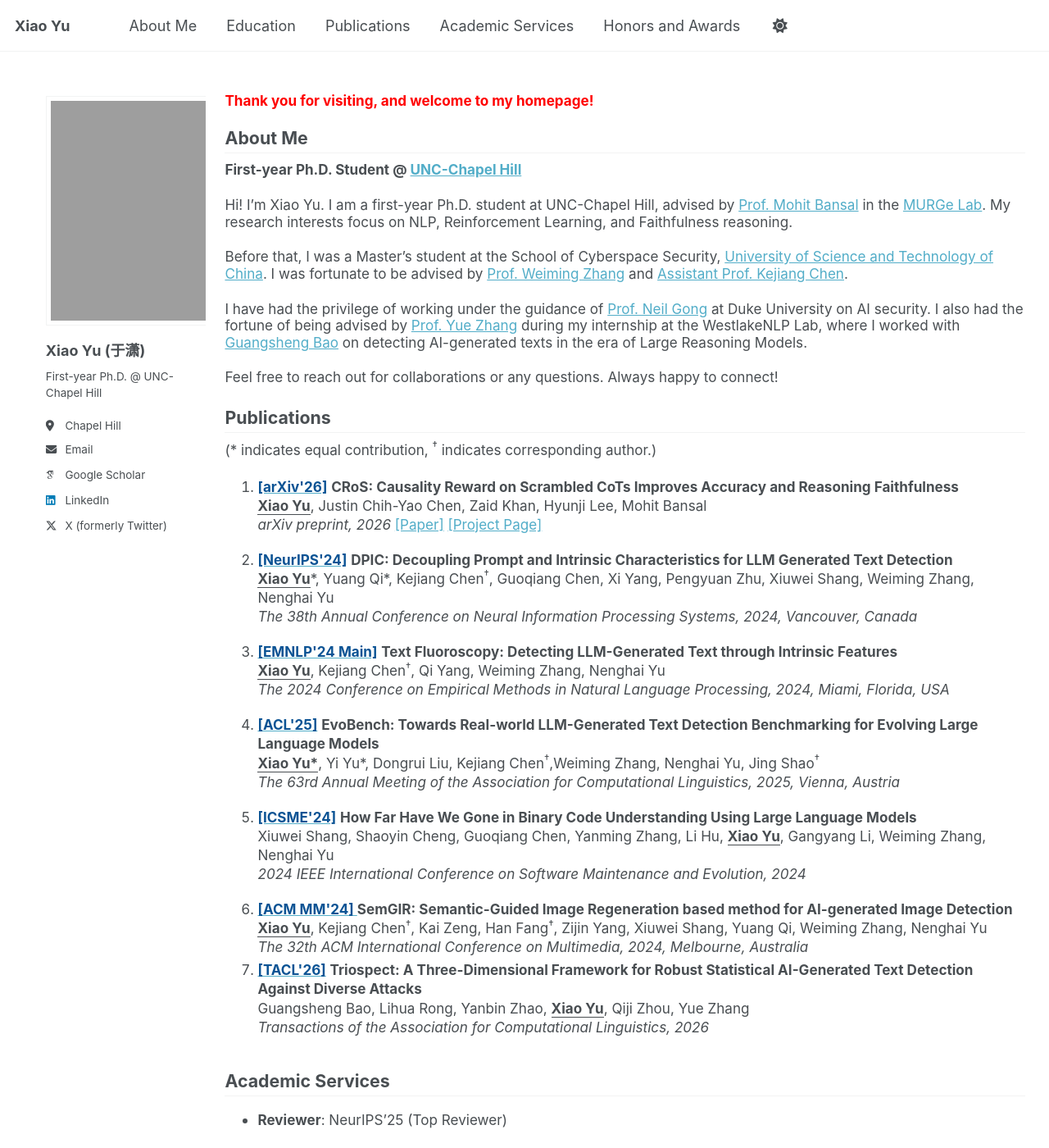
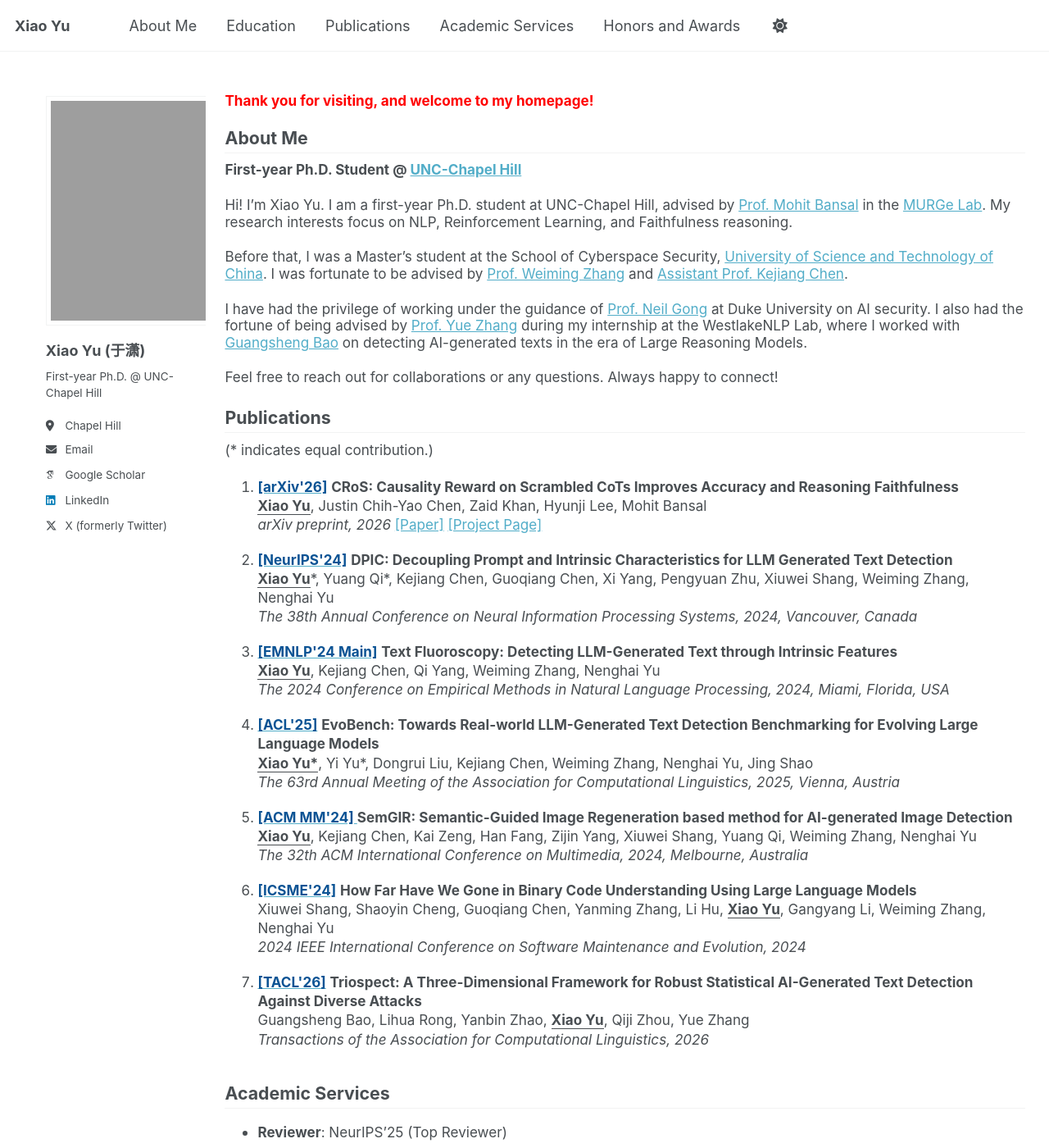
Before and after one commit to xiaoyu-1217/xiaoyu-1217.github.io, a Jekyll site: the page built from _pages/about.md, in a window 1280 px wide and 1400 px high. Shown: the whole window at 82% size. Built offline with Jekyll 4.4.1, drawn with Linux system fonts in a browser that asks for light colours; some web fonts are replaced; a script that is not in the unit is left out.

Commit message:
Update about.md

```diff
--- a/_pages/about.md
+++ b/_pages/about.md
@@ -27,7 +27,7 @@ Feel free to reach out for collaborations or any questions. Always happy to conn
 **Publications**
 ---
 
-(* indicates equal contribution, <sup>†</sup> indicates corresponding author.)
+(* indicates equal contribution.)
 
 <ol>
     <li>
@@ -43,7 +43,7 @@ Feel free to reach out for collaborations or any questions. Always happy to conn
     <li>
         <b><a href='https://arxiv.org/pdf/2305.12519'><font color="#0b5394">[NeurIPS'24]</font></a></b>
         <b>DPIC: Decoupling Prompt and Intrinsic Characteristics for LLM Generated Text Detection</b>
-        <br /> <strong><u>Xiao Yu</u></strong>*, Yuang Qi*, Kejiang Chen<sup>†</sup>, Guoqiang Chen, Xi Yang, Pengyuan Zhu, Xiuwei Shang, Weiming Zhang, Nenghai Yu
+        <br /> <strong><u>Xiao Yu</u></strong>*, Yuang Qi*, Kejiang Chen, Guoqiang Chen, Xi Yang, Pengyuan Zhu, Xiuwei Shang, Weiming Zhang, Nenghai Yu
         <br />
         <em>The 38th Annual Conference on Neural Information Processing Systems, 2024, Vancouver, Canada</em><br>
     </li>
@@ -51,7 +51,7 @@ Feel free to reach out for collaborations or any questions. Always happy to conn
     <li>
         <b><a href='https://aclanthology.org/2024.emnlp-main.885.pdf'><font color="#0b5394">[EMNLP'24 Main]</font></a></b>
         <b>Text Fluoroscopy: Detecting LLM-Generated Text through Intrinsic Features</b>
-        <br /> <strong><u>Xiao Yu</u></strong>, Kejiang Chen<sup>†</sup>,  Qi Yang, Weiming Zhang, Nenghai Yu
+        <br /> <strong><u>Xiao Yu</u></strong>, Kejiang Chen,  Qi Yang, Weiming Zhang, Nenghai Yu
         <br />
         <em>The 2024 Conference on Empirical Methods in Natural Language Processing, 2024, Miami, Florida, USA</em><br>
     </li>
@@ -60,9 +60,17 @@ Feel free to reach out for collaborations or any questions. Always happy to conn
         <b><a href='https://aclanthology.org/2025.findings-acl.754.pdf'><font color="#0b5394">[ACL'25]</font></a></b>
         <b>EvoBench: Towards Real-world LLM-Generated Text Detection Benchmarking for Evolving
       Large Language Models</b>
-        <br /> <strong><u>Xiao Yu*</u></strong>, Yi Yu*, Dongrui Liu, Kejiang Chen<sup>†</sup>,Weiming Zhang, Nenghai Yu, Jing Shao<sup>†</sup>
+        <br /> <strong><u>Xiao Yu*</u></strong>, Yi Yu*, Dongrui Liu, Kejiang Chen, Weiming Zhang, Nenghai Yu, Jing Shao
         <br />
         <em>The 63rd Annual Meeting of the Association for Computational Linguistics, 2025, Vienna, Austria </em><br>
+    </li>
+    <h2 style="margin-top: 0.004em; border-bottom: none;"></h2>
+    <li>
+        <b><a href='https://dl.acm.org/doi/10.1145/3664647.3680776'><font color="#0b5394">[ACM MM'24] </font></a></b>
+        <b>SemGIR: Semantic-Guided Image Regeneration based method for AI-generated Image Detection</b>
+        <br /> <strong><u>Xiao Yu</u></strong>, Kejiang Chen, Kai Zeng, Han Fang, Zijin Yang, Xiuwei Shang, Yuang Qi, Weiming Zhang, Nenghai Yu
+        <br />
+        <em>The 32th ACM International Conference on Multimedia, 2024, Melbourne, Australia</em><br>
     </li>
     <h2 style="margin-top: 0.004em; border-bottom: none;"></h2>
     <li>
@@ -73,13 +81,6 @@ Feel free to reach out for collaborations or any questions. Always happy to conn
         <em>2024 IEEE International Conference on Software Maintenance and Evolution, 2024</em><br>
     </li>
     <h2 style="margin-top: 0.004em; border-bottom: none;"></h2>
-    <li>
-        <b><a href='https://dl.acm.org/doi/10.1145/3664647.3680776'><font color="#0b5394">[ACM MM'24] </font></a></b>
-        <b>SemGIR: Semantic-Guided Image Regeneration based method for AI-generated Image Detection</b>
-        <br /> <strong><u>Xiao Yu</u></strong>, Kejiang Chen<sup>†</sup>, Kai Zeng, Han Fang<sup>†</sup>, Zijin Yang, Xiuwei Shang, Yuang Qi, Weiming Zhang, Nenghai Yu
-        <br />
-        <em>The 32th ACM International Conference on Multimedia, 2024, Melbourne, Australia</em><br>
-    </li>
     <li>
         <b><a href="https://arxiv.org/pdf/2606.31074"><font color="#0b5394">[TACL'26]</font></a></b>
         <b>Triospect: A Three-Dimensional Framework for Robust Statistical AI-Generated Text Detection Against Diverse Attacks</b>
```
